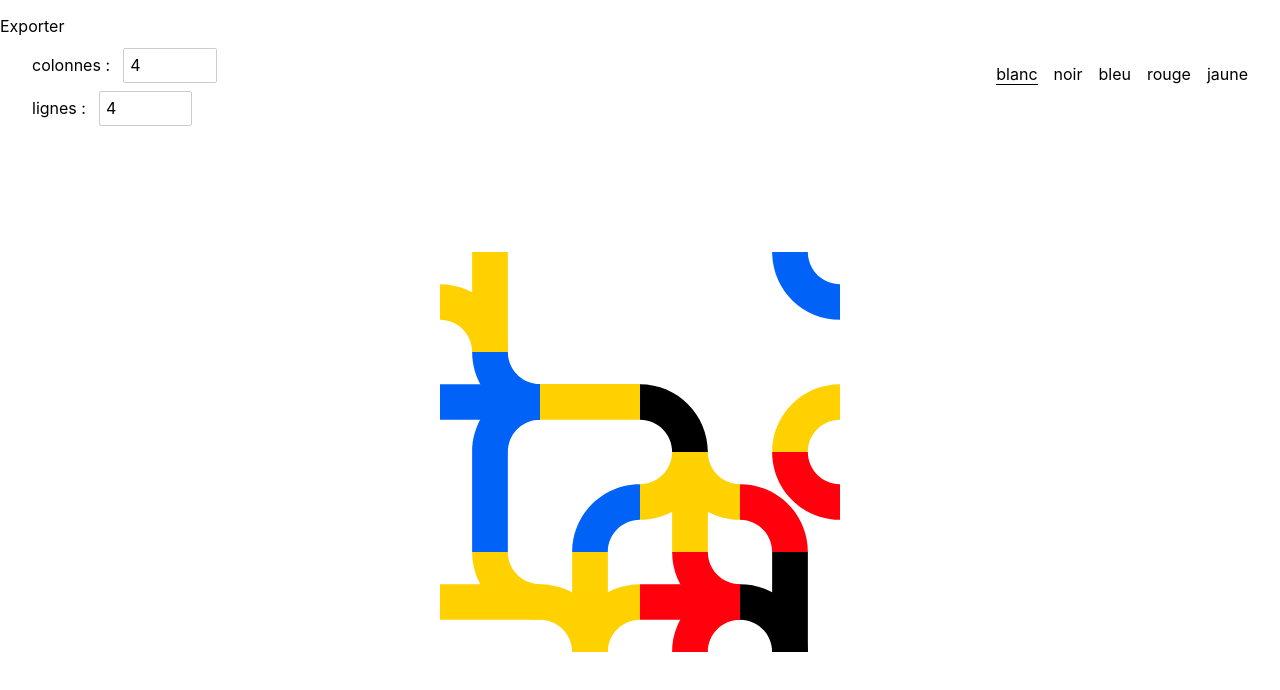
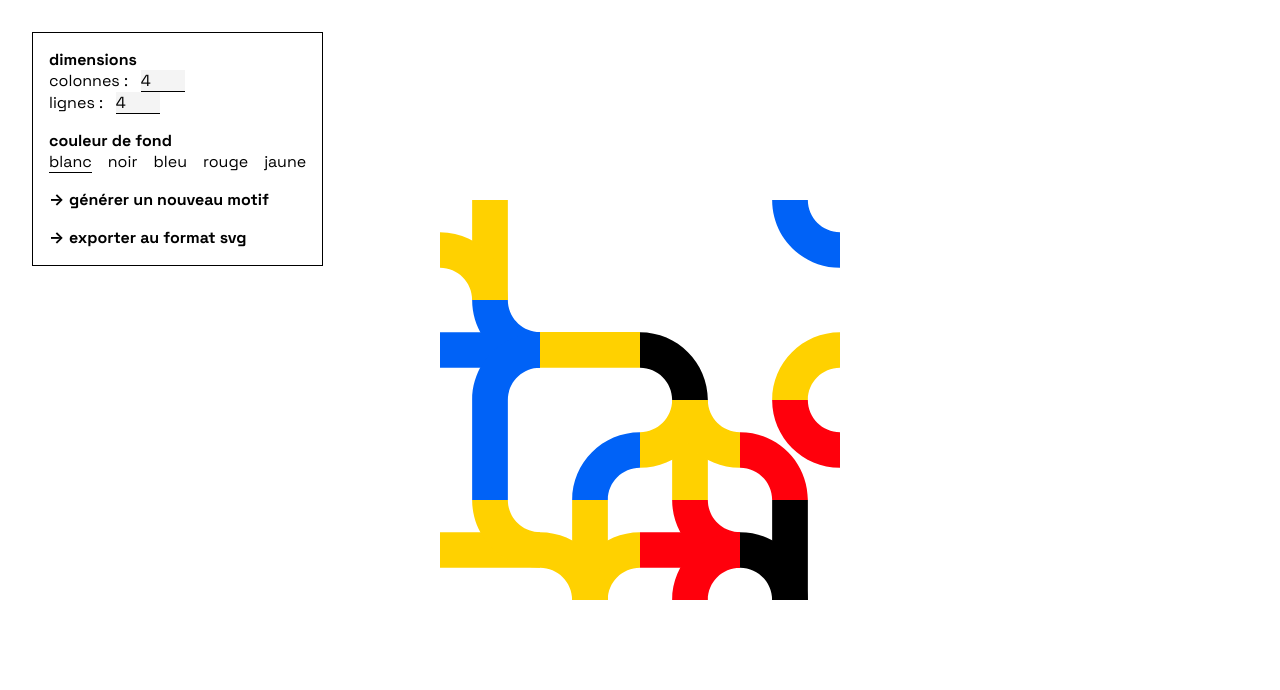
Before and after one commit to elsadl/zuku-generator, a Svelte app: page / in a window 1280 px wide. Shown: the top 690 px of the page. Built offline with nearby package versions, Linux system fonts and the light colour scheme.

Commit message:
generate new pattern

```diff
--- a/public/global.css
+++ b/public/global.css
@@ -1,19 +1,41 @@
-html, body {
+html,
+body {
   position: relative;
   width: 100%;
   height: 100%;
 }
 
 body {
-	color: #333;
   margin: 0;
-	padding: 8px;
+  padding: 0;
   box-sizing: border-box;
-	font-family: -apple-system, BlinkMacSystemFont, "Segoe UI", Roboto, Oxygen-Sans, Ubuntu, Cantarell, "Helvetica Neue", sans-serif;
+  font-family: 'Space Grotesk', -apple-system, BlinkMacSystemFont, "Segoe UI", Roboto,
+  Oxygen-Sans, Ubuntu, Cantarell, "Helvetica Neue", sans-serif;
+}
+
+ul,
+li,
+a,
+p,
+h1,
+h2,
+h3,
+h4,
+h5,
+input,
+button,
+select,
+textarea {
+  margin: 0;
+  padding: 0;
+}
+
+ul {
+  list-style: none;
 }
 
 a {
-	color: rgb(0,100,200);
+  color: rgb(0, 100, 200);
   text-decoration: none;
 }
 
@@ -22,22 +44,23 @@ a:hover {
 }
 
 a:visited {
-	color: rgb(0,80,160);
+  color: rgb(0, 80, 160);
 }
 
 label {
   display: block;
 }
 
-input, button, select, textarea {
+input,
+button,
+select,
+textarea {
   font-family: inherit;
   font-size: inherit;
-	-webkit-padding: 0.4em 0;
-	padding: 0.4em;
-	margin: 0 0 0.5em 0;
   box-sizing: border-box;
-	border: 1px solid #ccc;
-	border-radius: 2px;
+  border: 0;
+  border-bottom: 1px solid;
+  background-color: #f4f4f4;
 }
 
 input:disabled {
@@ -61,3 +84,12 @@ button:not(:disabled):active {
 button:focus {
   border-color: #666;
 }
+
+.flex {
+  display: flex;
+  align-items: baseline;
+}
+
+.flex label {
+  margin-right: 0.8em;
+}
--- a/public/index.html
+++ b/public/index.html
@@ -7,6 +7,11 @@
     <title>Svelte app</title>
 
     <link rel="icon" type="image/png" href="/favicon.png" />
+
+    <style>
+      @import url("https://fonts.googleapis.com/css2?family=Space+Grotesk:wght@400;700&display=swap");
+    </style>
+
     <link rel="stylesheet" href="/global.css" />
     <link rel="stylesheet" href="/build/bundle.css" />
 
--- a/src/App.svelte
+++ b/src/App.svelte
@@ -7,17 +7,18 @@
 
   let backgroundColor = "#FFFFFF";
 
+  let renew = false;
+
   $colors = allColors.filter((color) => color.hex != backgroundColor);
 
   const initGrid = (cols, rows) => {
-    let row = [];
-    for (let i = 0; i < cols; i++) {
-      row = [...row, null];
+    $gridComposition = [];
+    for (let i = 0; i < rows; i++) {
+      $gridComposition[i] = [];
+      for (let j = 0; j < cols; j++) {
+        $gridComposition[i][j] = null;
       }
-    for (let i = 0; i < rows; i++) {
-      $gridComposition = [...$gridComposition, [...row]];
     }
-    console.log($gridComposition);
   };
 
   initGrid($gridSize.cols, $gridSize.rows);
@@ -27,10 +28,18 @@
     $colors = allColors.filter((color) => color.hex != backgroundColor);
   };
 
+  const generateNewPattern = () => {
+    initGrid();
+    renew = true;
+    setTimeout(() => {
+      renew = false;
+    }, 1);
+  };
+
   const exportSvg = () => {
     svgExport.downloadSvg(
       document.querySelector("#grid-container svg"),
-      "zuku-pattern",
+      "zuku-pattern"
       // { width: $gridSize.cols * 100, height: $gridSize.rows * 100 }
     );
   };
@@ -43,6 +52,7 @@
   <div id="options">
     <!-- taille de la grille -->
     <div id="grid-size">
+      <h4>dimensions</h4>
       <div class="flex">
         <label for="">colonnes :</label>
         <input type="number" bind:value={$gridSize.cols} min="0" max="60" />
@@ -53,6 +63,8 @@
       </div>
     </div>
     <!-- couleur de fond -->
+    <div>
+      <h4>couleur de fond</h4>
       <ul id="bg-colors">
         {#each allColors as color}
           <li
@@ -63,27 +75,51 @@
           </li>
         {/each}
       </ul>
+    </div>
     <!-- exportation -->
-    <p on:click={exportSvg}>Exporter</p>
+    <div>
+      <h4 class="button" on:click={generateNewPattern}>
+        générer un nouveau motif
+      </h4>
+    </div>
+    <div>
+      <h4 class="button" on:click={exportSvg}>exporter au format svg</h4>
+    </div>
   </div>
 
   <div id="grid-container">
     <svg width={$gridSize.cols * 100} height={$gridSize.rows * 100}>
-      <rect width={$gridSize.cols * 100} height={$gridSize.rows * 100} x=0 y=0 fill={backgroundColor}></rect>
+      <rect
+        width={$gridSize.cols * 100}
+        height={$gridSize.rows * 100}
+        x="0"
+        y="0"
+        fill={backgroundColor}
+      />
+      {#if !renew}
         {#each [...Array($gridSize.rows).keys()] as _, i}
           {#each [...Array($gridSize.cols).keys()] as _, j}
             <Shape row={i} col={j} />
           {/each}
         {/each}
+      {/if}
     </svg>
   </div>
 </div>
 
 <style>
-  :global(body) {
-    margin: 0;
-    padding: 0;
-    color: black;
+  #options {
+    position: fixed;
+    z-index: 10;
+    background-color: white;
+    border: 1px solid;
+    padding: 1em;
+    top: 2em;
+    left: 2em;
+  }
+
+  #options > * + * {
+    padding-top: 1em;
   }
 
   #grid-container {
@@ -94,22 +130,8 @@
     width: 100vw;
   }
 
-/* #grid-container svg {
-    background-color: var(--bg-color);
-  } */
-
-  #grid-size {
-    position: absolute;
-    top: 2em;
-    left: 2em;
-  }
-
   #bg-colors {
-    position: absolute;
     display: flex;
-    list-style: none;
-    top: 2em;
-    right: 2em;
   }
 
   #bg-colors li {
@@ -124,12 +146,18 @@
     border-bottom: 1px solid;
   }
 
-  .flex {
-    display: flex;
-    align-items: baseline;
+  .button {
+    cursor: pointer;
+    border-bottom: 1px solid transparent;
+    display: inline-block;
   }
 
-  .flex label {
-    margin-right: 0.8em;
+  .button:hover {
+    border-bottom: 1px solid black;
+  }
+
+  .button::before {
+    content: "→";
+    padding-right: 0.3em;
   }
 </style>
--- a/src/Shape.svelte
+++ b/src/Shape.svelte
@@ -1,3 +1,5 @@
+<svelte:options immutable={true}/>
+
 <script>
   import { getRandomInt } from "./utils";
 
```
Lines whose indentation alone changed are shown as unchanged.
